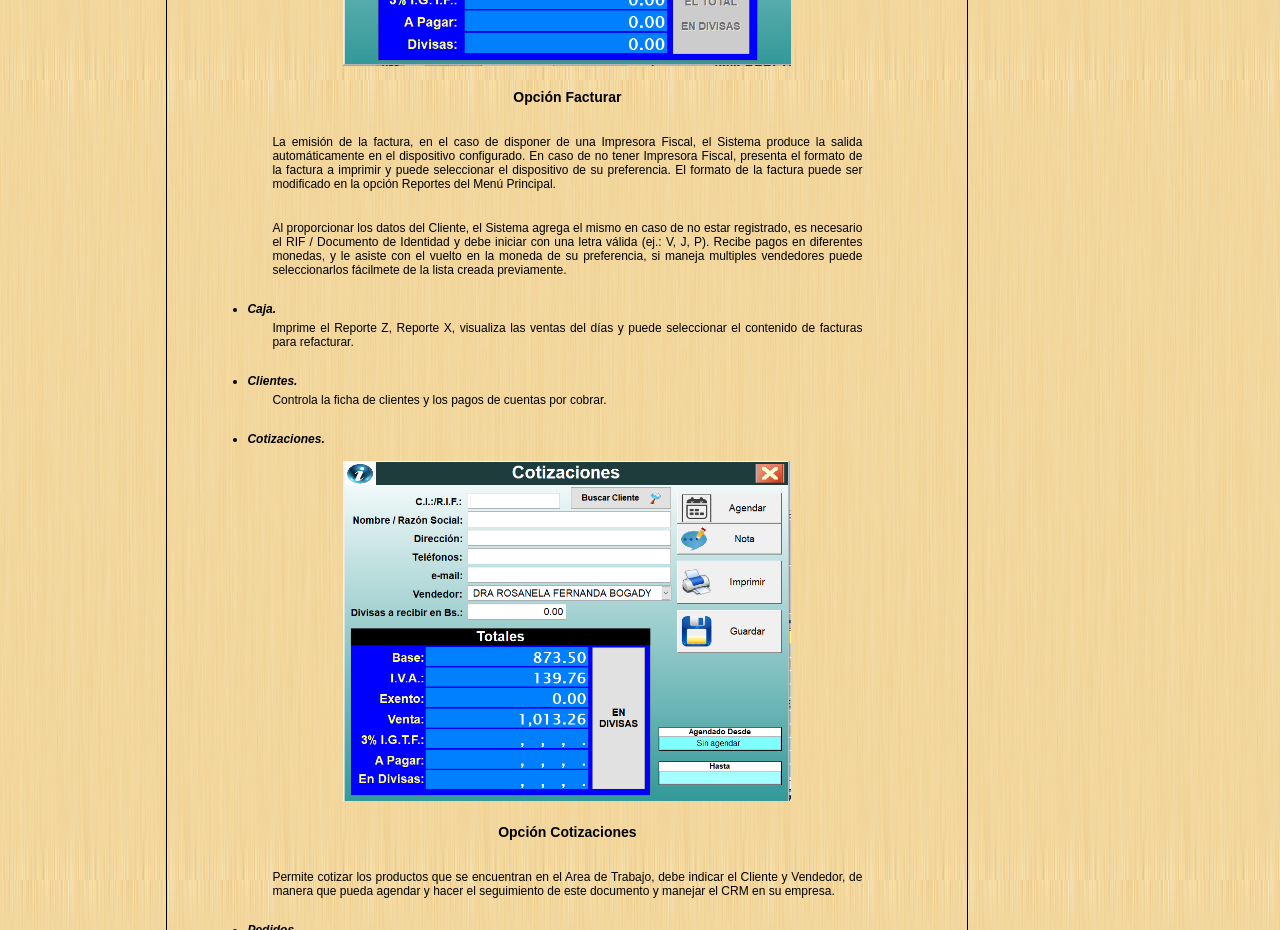
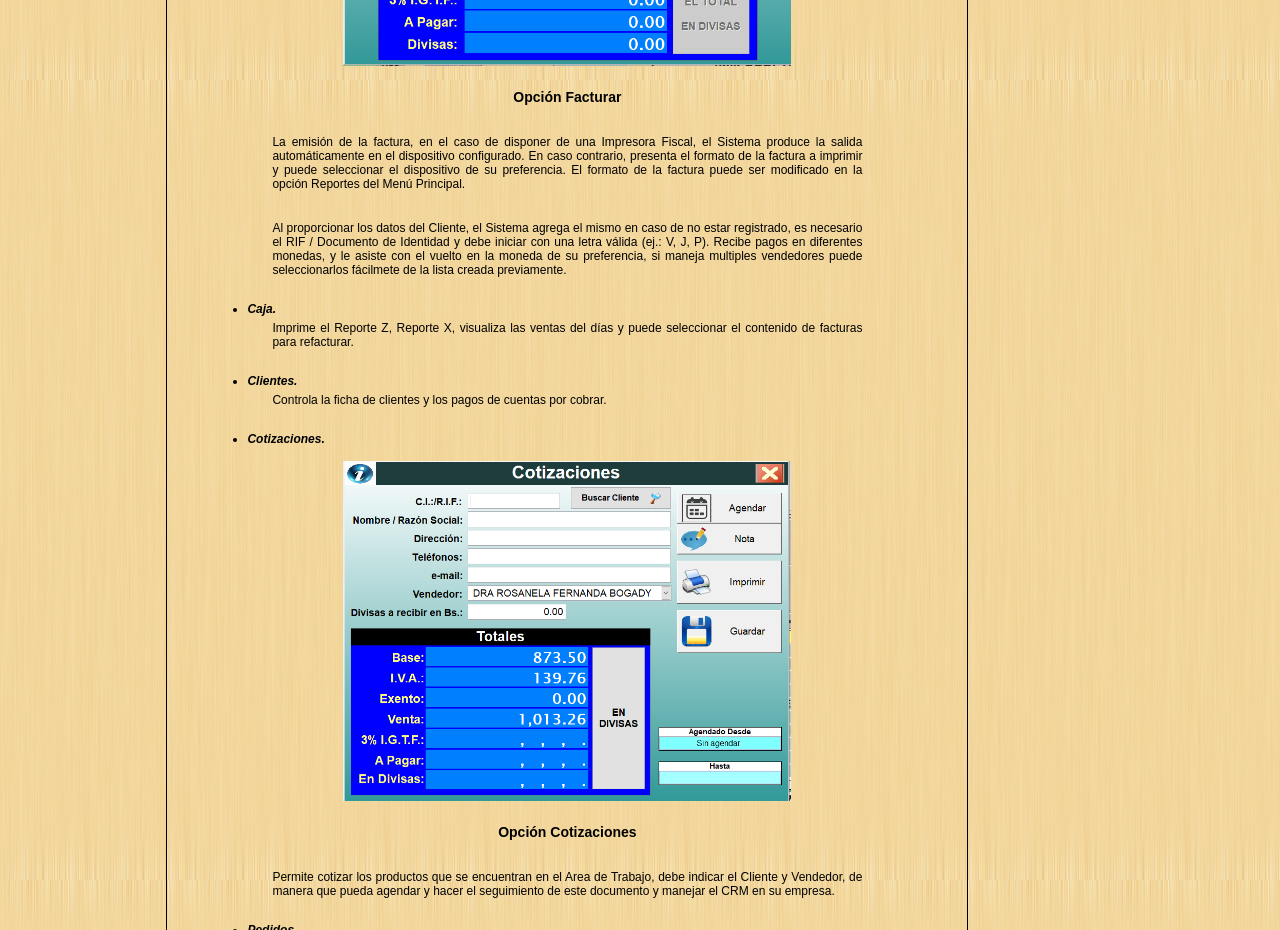
Before and after one commit to jjjtorres/manualfacilgerencia.github.io, a plain HTML site: page index.html in a window 1280 px wide. Shown: the part 2320-3250 px from the top of the page. Drawn offline with Linux system fonts and the light colour scheme.

Commit message:
edicion 1

```diff
--- a/index.html
+++ b/index.html
@@ -117,7 +117,7 @@
                                 <img class="pantalla" src="pantalla-pdv1-ticket.png">
                                 <p class="pantalla_pie">Opción Facturar</p>
                                 <p>La emisión de la factura, en el caso de disponer de una Impresora Fiscal, el Sistema produce la salida automáticamente en el dispositivo configurado.
-                                     En caso de no tener Impresora Fiscal, presenta el formato de la factura a imprimir y puede seleccionar el dispositivo de su preferencia.
+                                     En caso contrario, presenta el formato de la factura a imprimir y puede seleccionar el dispositivo de su preferencia.
                                      El formato de la factura puede ser modificado en la opción Reportes del Menú Principal.
                                 </p>
                                 <p>Al proporcionar los datos del Cliente, el Sistema agrega el mismo en caso de no estar registrado, es necesario el RIF / Documento de Identidad y debe iniciar
```
